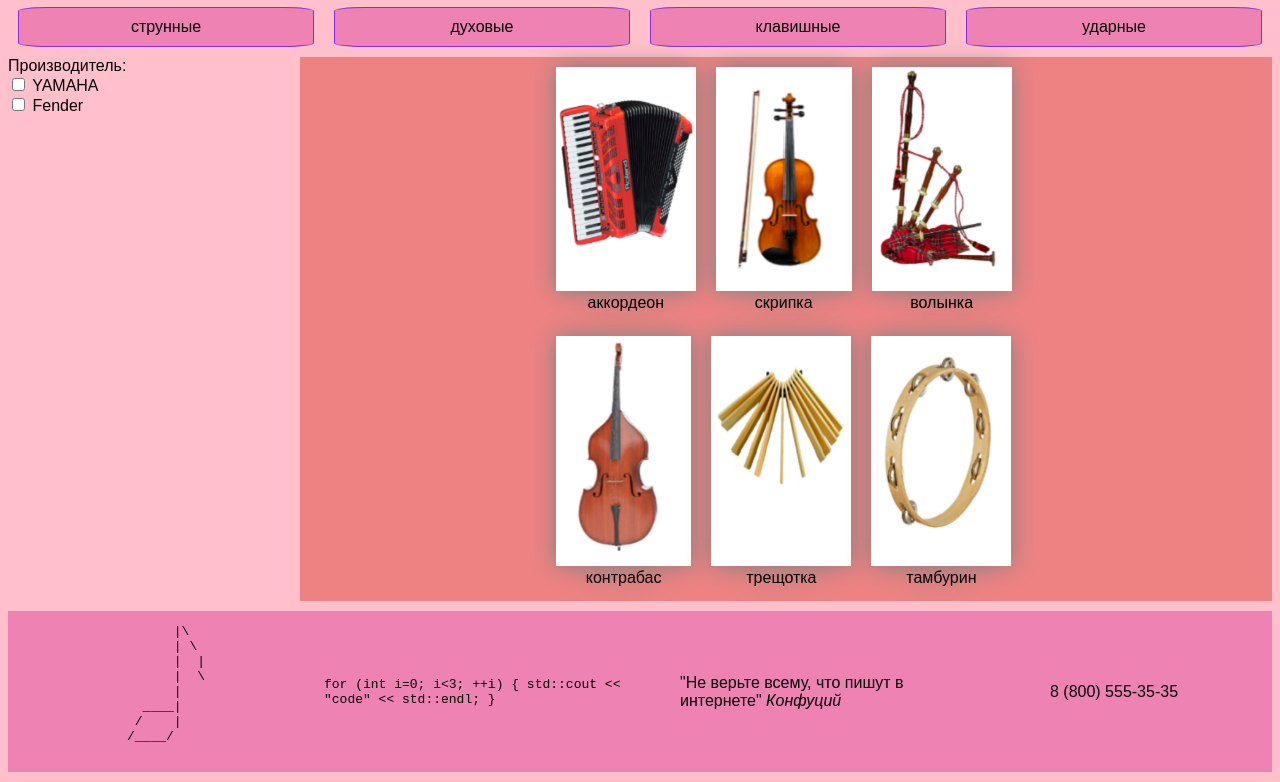
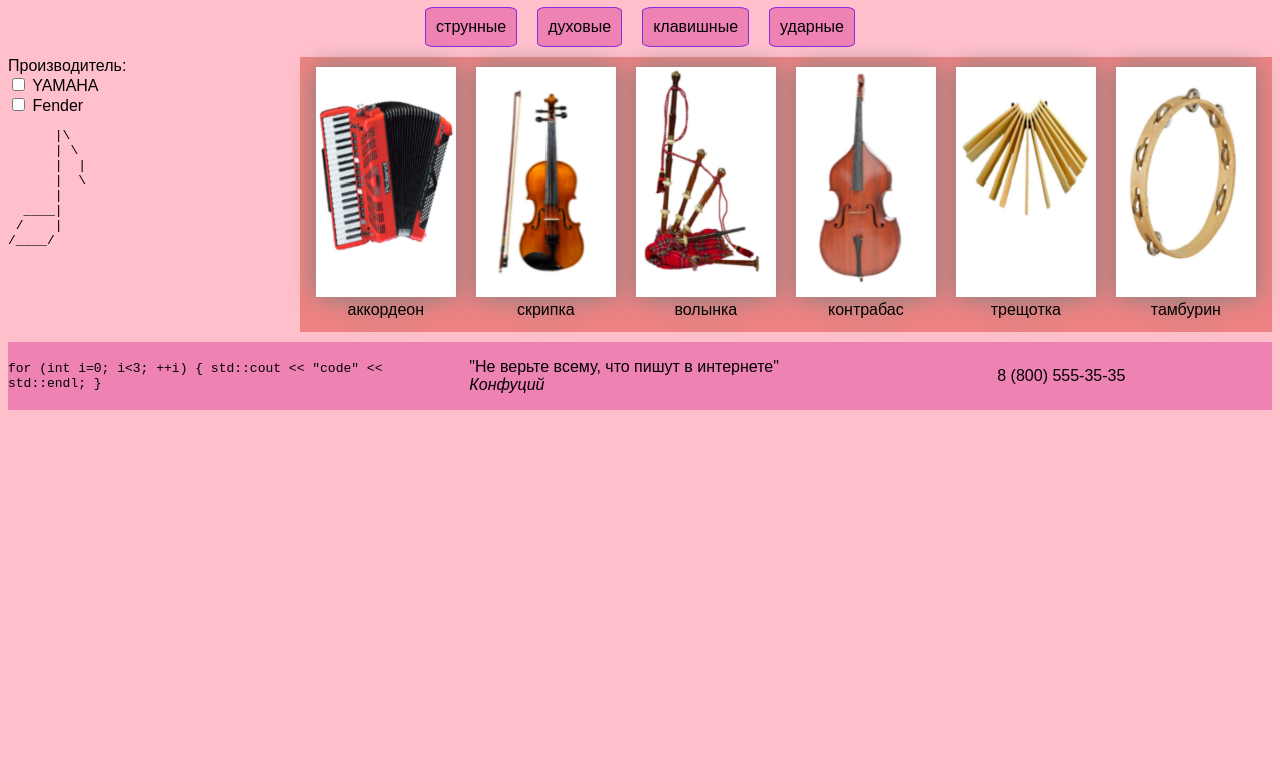
Before and after one commit to aljbet/LaLaika, a plain HTML site: page index.html in a window 1280 px wide. Shown: the part 81-863 px from the top of the page. After the commit the page ends 800 px from the top, so only its background shows below. Drawn offline with Linux system fonts and the light colour scheme.

Commit message:
for small devices

```diff
--- a/index.html
+++ b/index.html
@@ -43,9 +43,18 @@
             <input type="checkbox" id="fender"/>
             <label for="fender">Fender</label>
         </section>
+        <pre>
+      |\
+      | \
+      |  |
+      |  \
+      |
+  ____|
+ /    |
+/____/
+        </pre>
     </aside>
     <section class="catalog">
-        <section class="row">
         <a class="catalog_item">
             <img class="item_image" src="images/catalog/1.png" alt="item">
             <section class="item_name">аккордеон</section>
@@ -58,8 +67,6 @@
             <img class="item_image" src="images/catalog/3.png" alt="item">
             <section class="item_name">волынка</section>
         </a>
-        </section>
-        <section class="row">
         <a class="catalog_item">
             <img class="item_image" src="images/catalog/4.png" alt="item">
             <section class="item_name">контрабас</section>
@@ -73,21 +80,20 @@
             <section class="item_name">тамбурин</section>
         </a>
     </section>
-    </section>
 </main>
 <footer>
-    <section class="random_footer_info">
-        <pre>
-      |\
-      | \
-      |  |
-      |  \
-      |
-  ____|
- /    |
-/____/
-        </pre>
-    </section>
+<!--    <section class="random_footer_info">-->
+<!--        <pre>-->
+<!--      |\-->
+<!--      | \-->
+<!--      |  |-->
+<!--      |  \-->
+<!--      |-->
+<!--  ____|-->
+<!-- /    |-->
+<!--/____/-->
+<!--        </pre>-->
+<!--    </section>-->
     <section class="random_footer_info">
         <code>
             for (int i=0; i<3; ++i) {
--- a/outlines.css
+++ b/outlines.css
@@ -18,7 +18,8 @@ body {
     display: flex;
     flex-direction: column;
     margin: 0 5px;
-    height: inherit;
+    max-height: inherit;
+    min-height: 30px;
 }
 
 .icon_image {
@@ -35,12 +36,13 @@ body {
 
 .instrument_classes_block {
     display: flex;
+    flex-wrap: wrap;
+    justify-content: center;
 }
 
 .instrument_class {
     border-radius: 10%;
     background-color: #ee82b3;
-    width: 100%;
     margin: 10px;
     padding: 10px;
     display: flex;
@@ -80,15 +82,16 @@ main {
 .catalog {
     width: 100%;
     display: flex;
-    flex-direction: column;
+    flex-wrap: wrap;
+    justify-content: center;
     background-color: #ee8282;
 }
 
-.row {
-    margin: auto;
-    display: flex;
-    flex-direction: row;
-}
+/*.row {*/
+/*    margin: auto;*/
+/*    display: flex;*/
+/*    flex-direction: row;*/
+/*}*/
 
 .catalog_item {
     display: flex;
```
Lines whose indentation alone changed are shown as unchanged.
